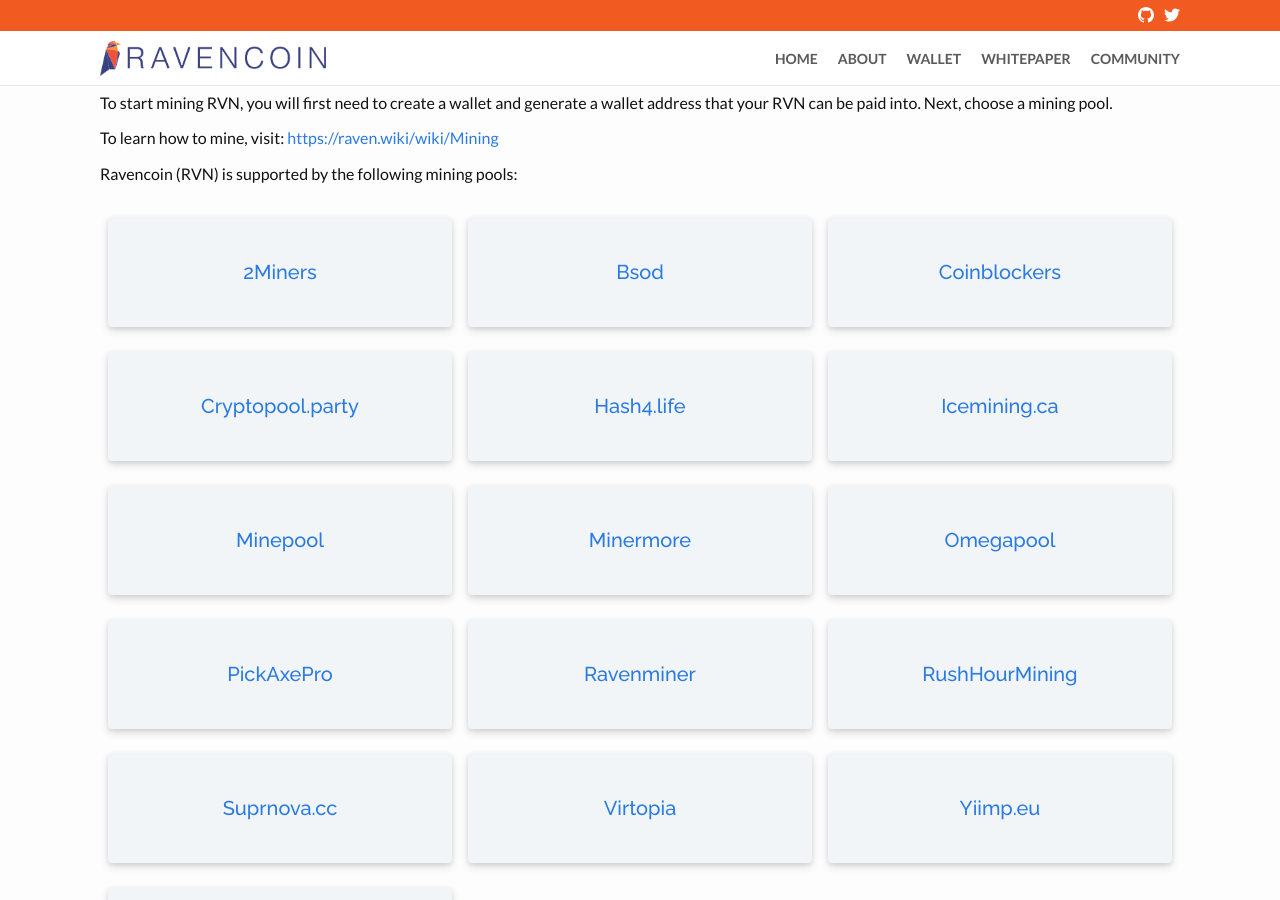
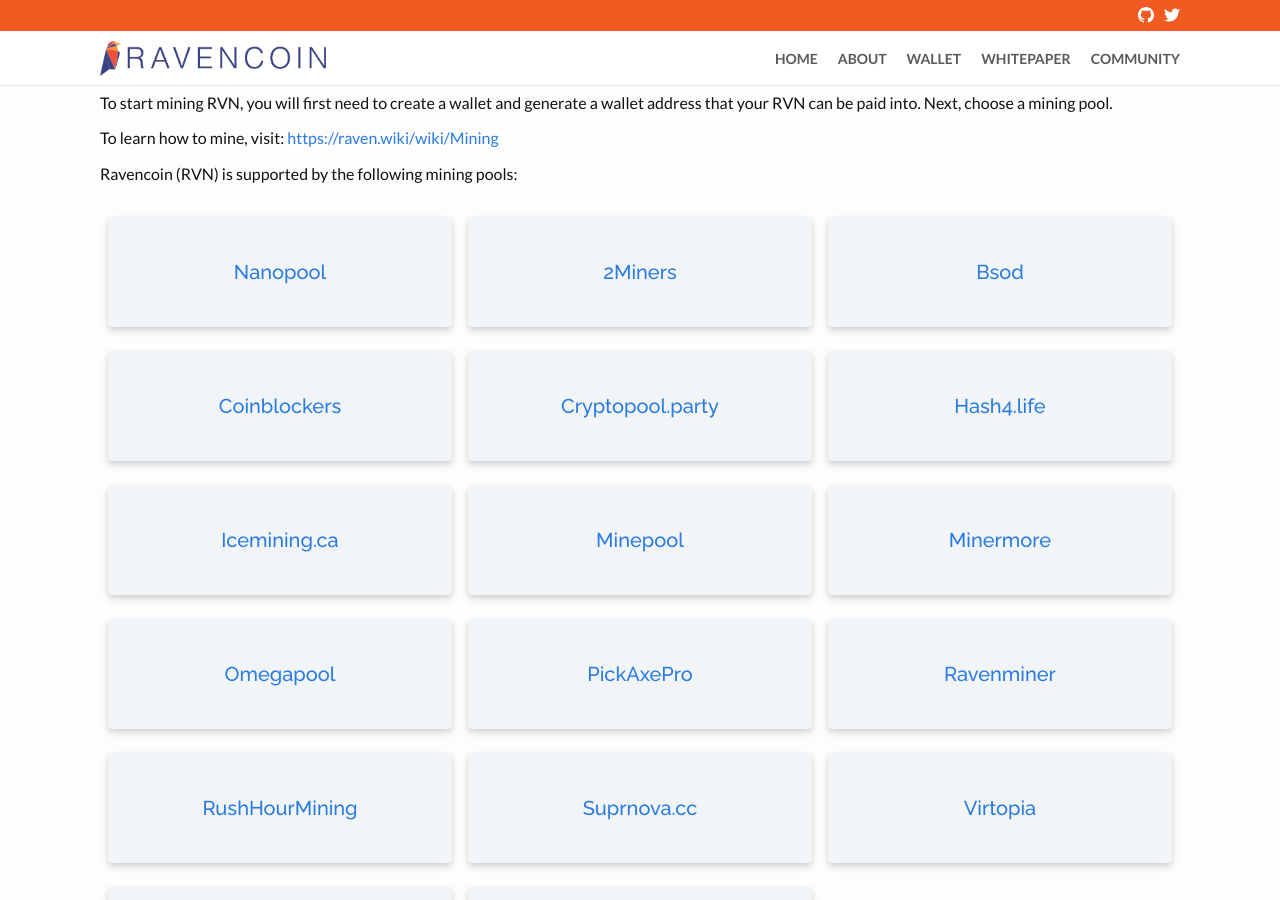
Before and after one commit to RavenProject/ravenproject.github.io, a Jekyll site: the page built from _pages/pools.md, in a window 1280 px wide and 900 px high, scrolled down 393 px. Built offline with Jekyll 4.4.1, drawn with Linux system fonts in a browser that asks for light colours.

Commit message:
Update pools.yml - added Nanopool

```diff
--- a/_data/pools.yml
+++ b/_data/pools.yml
@@ -1,3 +1,6 @@
+- name: Nanopool
+  url: https://rvn.nanopool.org/
+
 - name: 2Miners
   url: https://2miners.com
 
```
